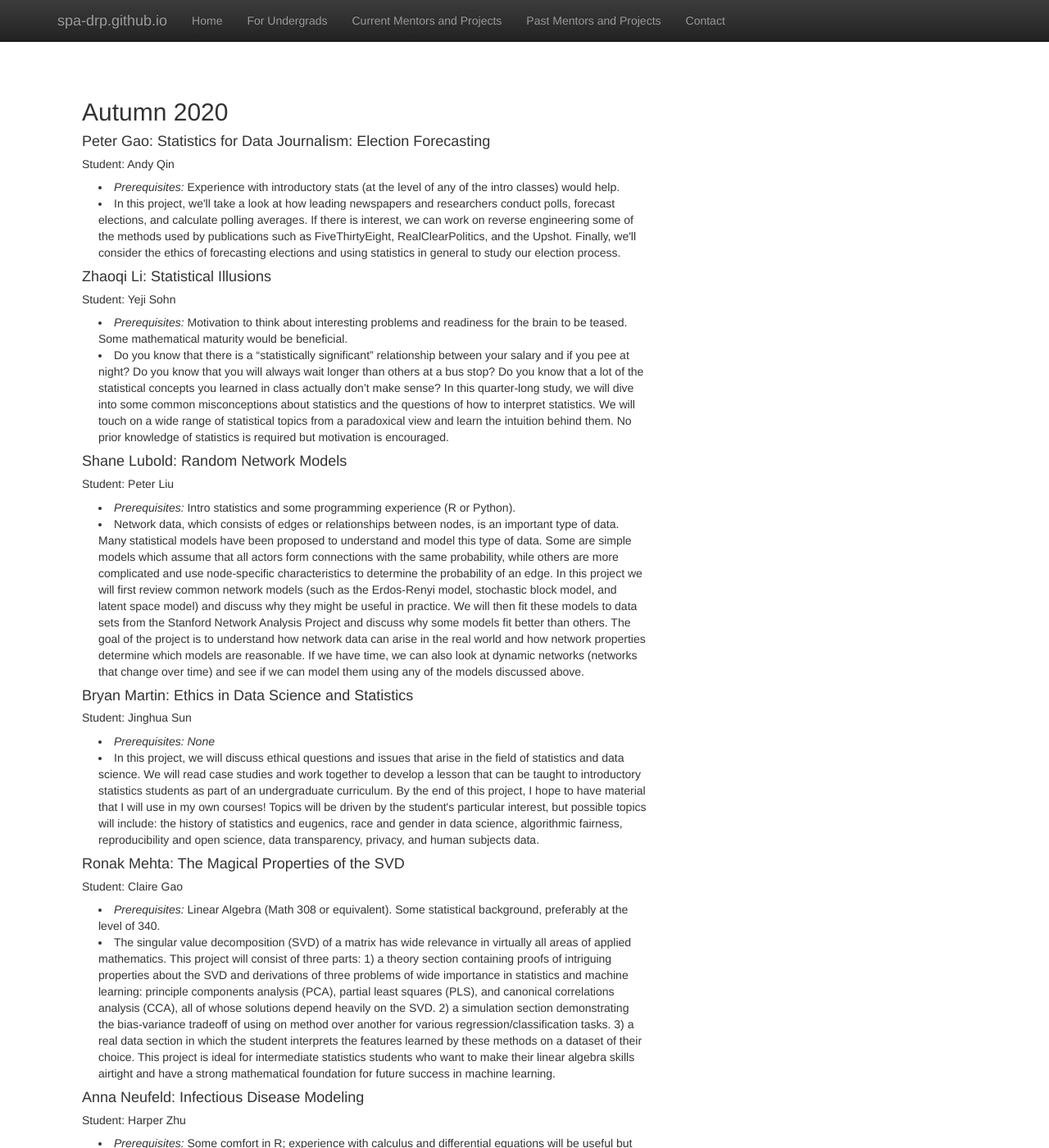
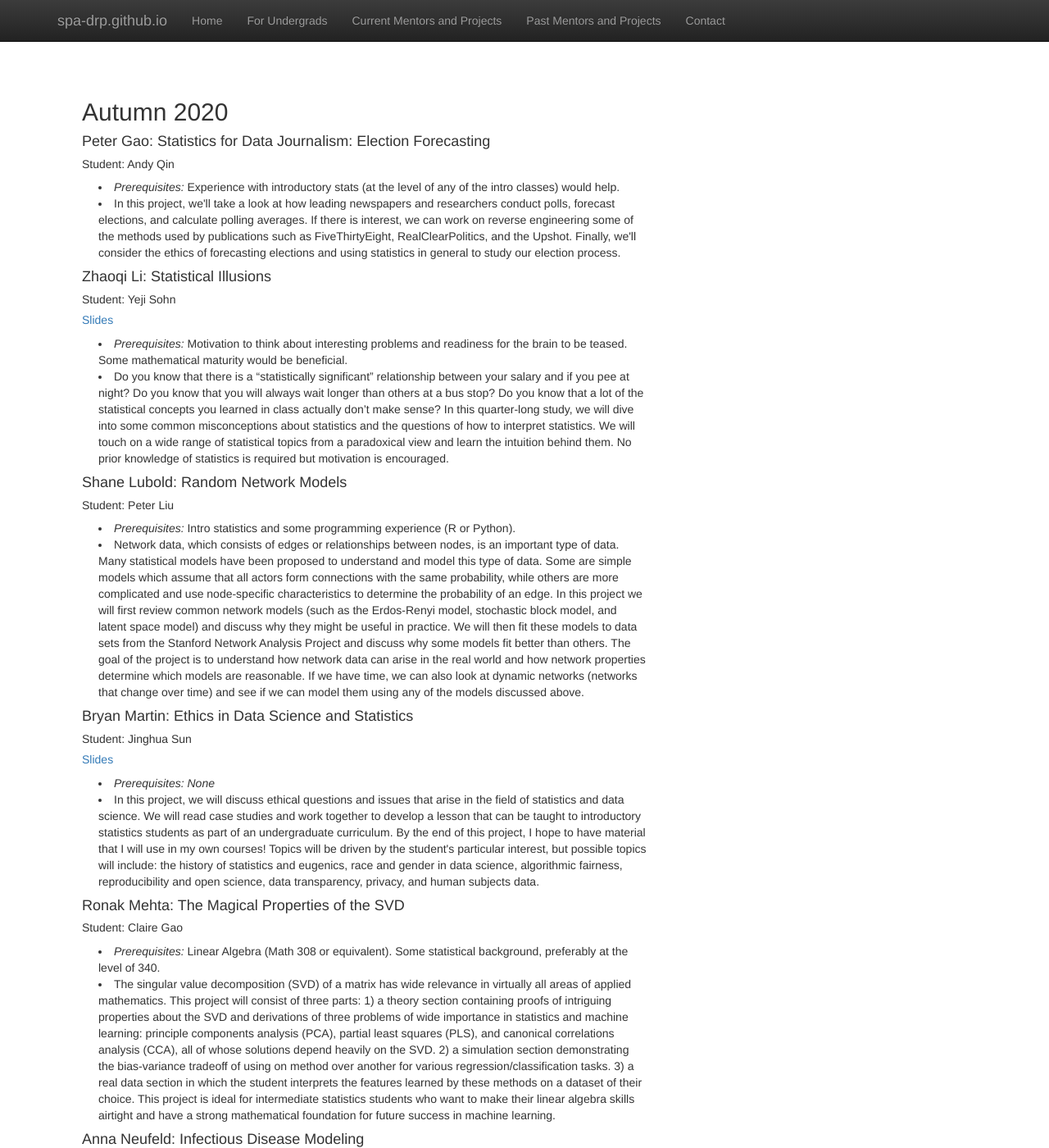
Before and after one commit to SPA-DRP/spa-drp.github.io, a Jekyll site: the page built from past-projects.html, in a window 1280 px wide and 1400 px high. Shown: the whole window at 82% size. Built offline with Jekyll 4.4.1, drawn with Linux system fonts in a browser that asks for light colours; nearby versions of some CDN libraries; library files that are not in the unit come from our copies.

Commit message:
Adding project links

```diff
--- a/past-projects.html
+++ b/past-projects.html
@@ -24,6 +24,7 @@
 
 <h4> Zhaoqi Li: Statistical Illusions </h4>
   <h5> Student: Yeji Sohn </h5>
+  <h5> <a href = "https://spa-drp.github.io/writeups/aut2020/yeji-slides.pdf"> Slides </a> </h5>
 <p class="content" style="padding:0px;margin:0px 20px 0px;">
     <li style="padding:0px;margin:0px 20px 0px;"> <i>
       Prerequisites: </i> Motivation to think about interesting problems and readiness for the brain to be teased. Some mathematical maturity would be beneficial.
@@ -46,6 +47,7 @@
 
 <h4> Bryan Martin: Ethics in Data Science and Statistics </h4>
 <h5> Student: Jinghua Sun </h5>
+<h5> <a href = "https://spa-drp.github.io/writeups/aut2020/jinghua-slides.pdf"> Slides </a> </h5>
 <p class="content" style="padding:0px;margin:0px 20px 0px;">
     <li style="padding:0px;margin:0px 20px 0px;"> <i> Prerequisites:
     None </i>
@@ -76,6 +78,7 @@
 
 <h4>Anna Neufeld:  Infectious Disease Modeling  </h4>
   <h5> Student: Harper Zhu </h5>
+  <h5> <a href = "https://spa-drp.github.io/writeups/aut2020/harper-slides.pdf"> Slides </a> </h5>
 <p class="content" style="padding:0px;margin:0px 20px 0px;">
     <li style="padding:0px;margin:0px 20px 0px;"> <i> Prerequisites: </i>
       Some comfort in R; experience with calculus and differential equations will be useful but not required.
@@ -97,6 +100,8 @@
 
 <h4>Subodh Selukar: Introduction to Survival Analysis</h4>
   <h5> Student: Howard Baek </h5>
+  <h5>
+  <a href = "https://spa-drp.github.io/writeups/aut2020/howard-writeup.pdf"> Writeup </a> </h5>
 <p class="content" style="padding:0px;margin:0px 20px 0px;">
     <li style="padding:0px;margin:0px 20px 0px;"> <i> Prerequisites: </i>
 Familiarity with R; familiarity with survival analysis
```
Also changed, not shown: 6 other files.
